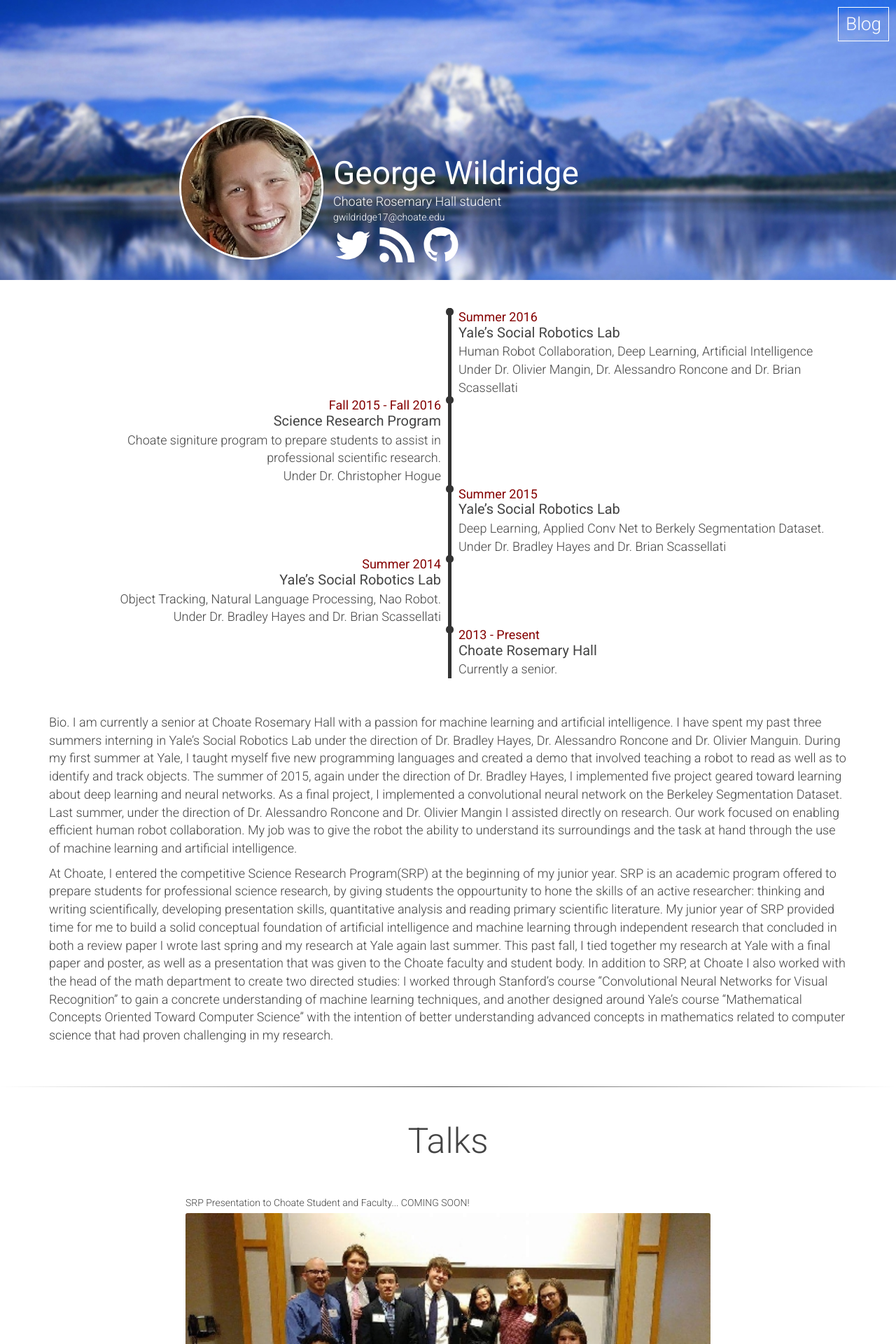
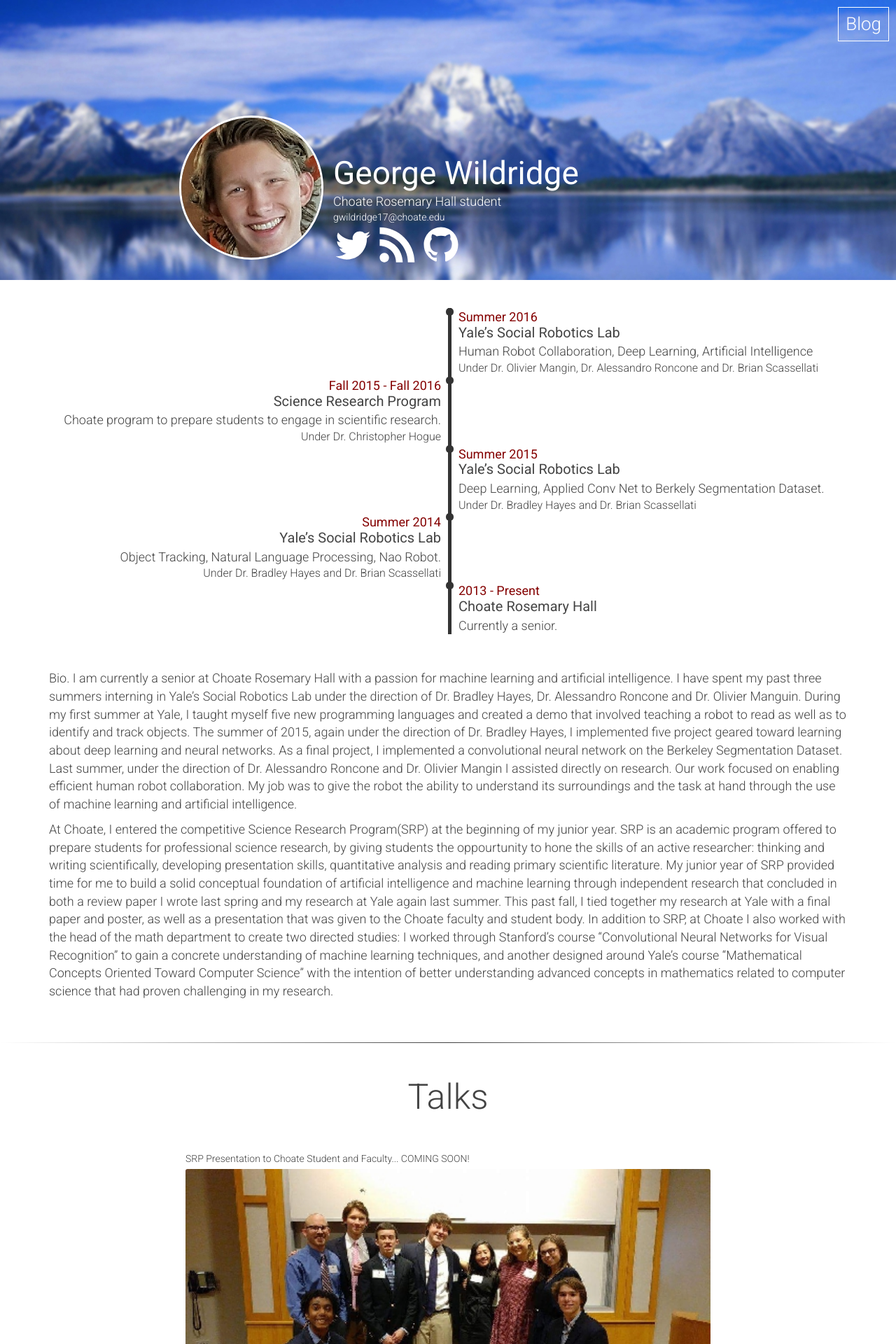
Before and after one commit to georgewildridge/georgewildridgeoriginalwebsite, a Jekyll site: the page built from index.md, in a window 1280 px wide. Shown: the top 1920 px of the page at 70% size. Built offline with Jekyll 4.4.1, drawn with Linux system fonts in a browser that asks for light colours.

Commit message:
timeline added under

```diff
--- a/_data/timeline.yml
+++ b/_data/timeline.yml
@@ -5,7 +5,7 @@
 
 - date: Fall 2015 - Fall 2016
   title: Science Research Program
-  description: Choate signiture program to prepare students to assist in professional scientific research.
+  description: Choate program to prepare students to engage in scientific research.
   workedunder: Under Dr. Christopher Hogue
 
 - date: Summer 2015
--- a/_includes/timeline.html
+++ b/_includes/timeline.html
@@ -6,7 +6,7 @@
       <div class="tdate">{{ item.date }}</div>
       <div class="ttitle">{{ item.title | markdownify }}</div>
       <div class="tdesc">{{ item.description | markdownify }}</div>
-      <div class="tdesc">{{ item.workedunder | markdownify }}</div>
+      <div class="tunder">{{ item.workedunder | markdownify }}</div>
 
     </div>
     {% endfor %}
--- a/css/style.css
+++ b/css/style.css
@@ -172,6 +172,10 @@
   font-size: 18px;
   font-weight: 300;
 }
+.tunder {
+  font-size: 16px;
+  font-weight: 350;
+}
 @media (max-width: 768px) {
   .tdate {
     font-size: 16px;
@@ -180,6 +184,9 @@
     font-size: 16px;
   }
   .tdesc {
+    font-size: 16px;
+  }
+  .tunder {
     font-size: 16px;
   }
 }
```
